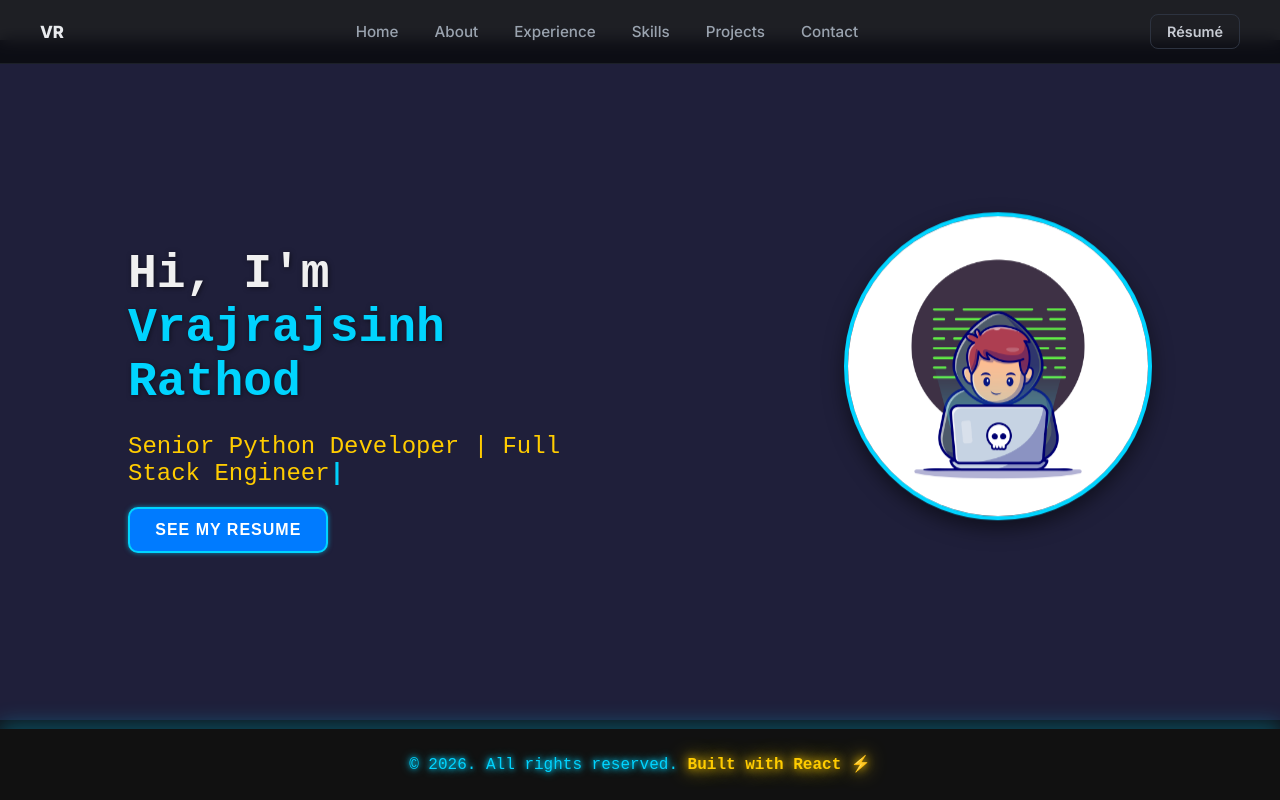
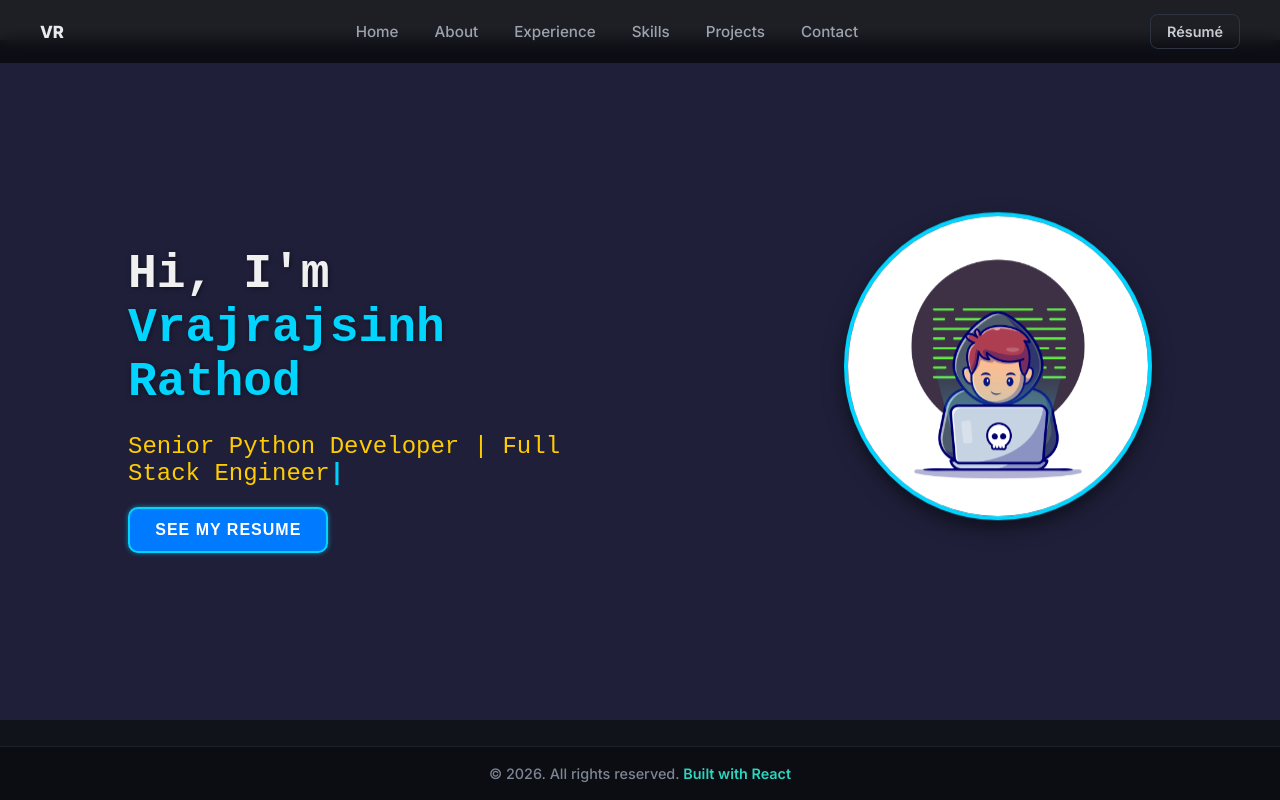
Before and after one commit to Vrajrajsinh-Rathod/portfolio, a React (Create React App) app: page / in a window 1280 px wide. Shown: the top 800 px of the page. Built offline with nearby package versions, Linux system fonts and the light colour scheme.

Commit message:
Redesign Footer: flat bar, new palette
Drop the neon glow for a flat bar with a subtle top border, matching the rest of the redesign.

```diff
--- a/src/Footer.js
+++ b/src/Footer.js
@@ -5,49 +5,37 @@ const Footer = () => {
     <footer style={footerStyle}>
       <p style={textStyle}>
         © {new Date().getFullYear()}. All rights reserved.{' '}
-        <span style={highlightStyle}>Built with React ⚡</span>
+        <span style={highlightStyle}>Built with React</span>
       </p>
     </footer>
   );
 };
 
 const footerStyle = {
-  backgroundColor: '#111',
-  padding: '2vw 1vw', // relative padding for responsiveness
+  backgroundColor: '#0b0d12',
+  borderTop: '1px solid #1c2028',
+  padding: '18px 16px',
   textAlign: 'center',
   position: 'fixed',
   bottom: 0,
   width: '100%',
-  boxShadow: '0 -5px 20px rgba(0, 212, 255, 0.3)',
   backdropFilter: 'blur(8px)',
   boxSizing: 'border-box',
 };
 
 const textStyle = {
-  color: '#00d4ff',
-  fontFamily: "'Fira Code', monospace",
-  fontWeight: '500',
-  fontSize: '1rem',
-  maxWidth: '95%', // ensures text doesn't overflow
+  color: '#7d8594',
+  fontFamily: "'Inter', system-ui, sans-serif",
+  fontWeight: 500,
+  fontSize: '0.9rem',
+  maxWidth: '95%',
   margin: '0 auto',
-  textShadow: '0 0 5px #00d4ff, 0 0 10px #00d4ff',
-  wordWrap: 'break-word', // allows wrapping for long text
+  wordWrap: 'break-word',
 };
 
 const highlightStyle = {
-  color: '#ffcc00',
-  fontWeight: 'bold',
-  textShadow: '0 0 10px #ffcc00, 0 0 20px #ffcc00',
-  cursor: 'pointer',
-  transition: 'all 0.3s ease',
+  color: '#2dd4bf',
+  fontWeight: 600,
 };
 
-// Optional: Add media queries for smaller screens
-// Use inline style workaround with JS
-const mediaQuery = window.matchMedia('(max-width: 480px)');
-if (mediaQuery.matches) {
-  textStyle.fontSize = '0.85rem';
-  footerStyle.padding = '3vw 2vw';
-}
-
 export default Footer;
```
